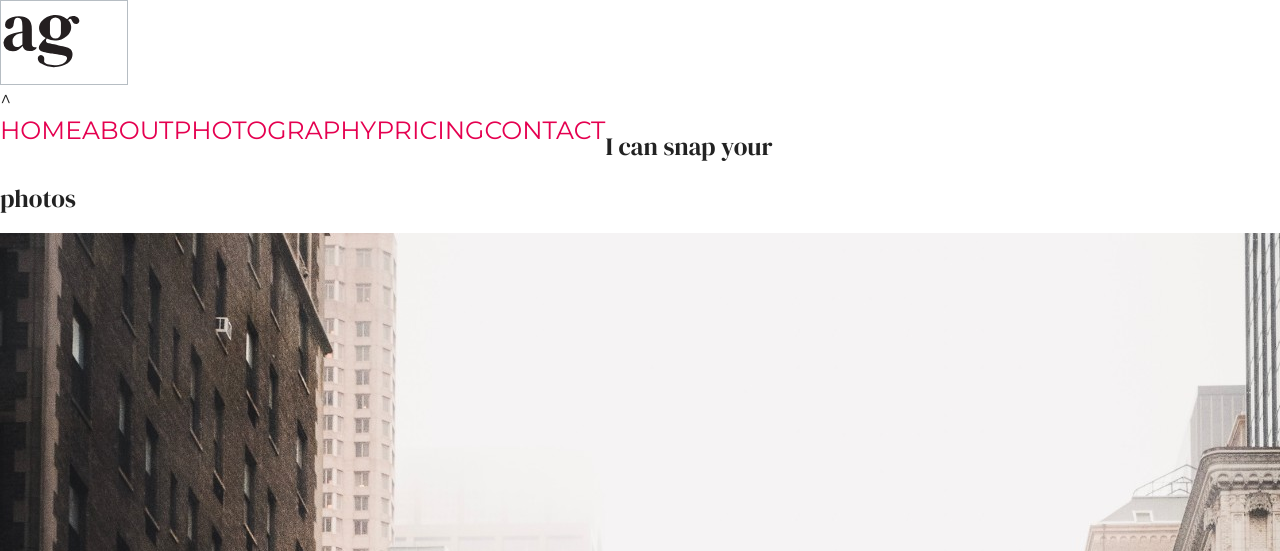
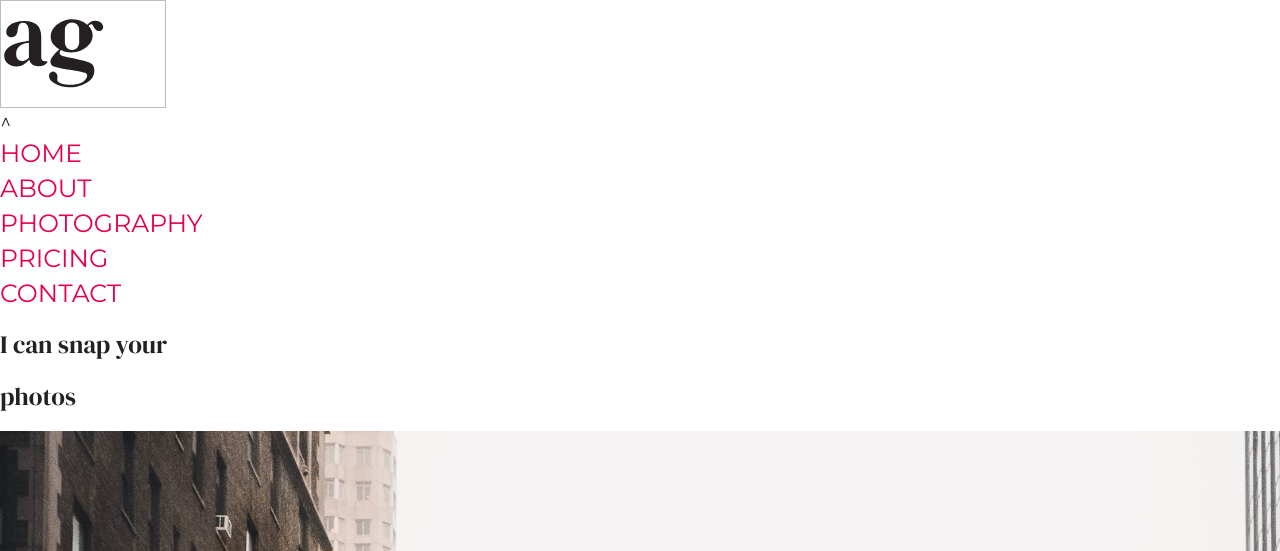
Before and after one commit to neonbambina/seniorProject, a PHP site: page / in a window 1280 px wide; the page is wider, and only the part inside the window is pictured. Shown: the top 551 px of that part. Run offline with PHP 8.4, Linux system fonts and the light colour scheme.

Commit message:
logo bigger

```diff
--- a/styles/layout/_header.scss
+++ b/styles/layout/_header.scss
@@ -4,7 +4,7 @@
 
 .header__logo {
     border: 1px solid #b6bdc3;
-    width: 10%;
+    width: 13%;
 }
 
 
@@ -15,7 +15,7 @@
     padding: 0;
 
     &__item {
-        float: left;
+        color: #000000;
     }
 
 
--- a/styles/main.css
+++ b/styles/main.css
@@ -449,7 +449,7 @@ h1 {
 
 .header__logo {
   border: 1px solid #b6bdc3;
-  width: 10%;
+  width: 13%;
 }
 
 .nav {
@@ -460,6 +460,6 @@ h1 {
 }
 
 .nav__item {
-  float: left;
+  color: #000000;
 }
 /*# sourceMappingURL=main.css.map */
```
Also changed, not shown: 1 other file.
